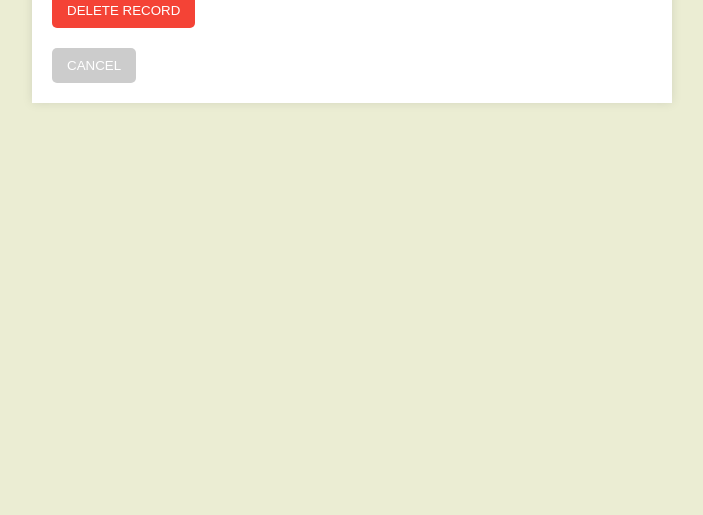
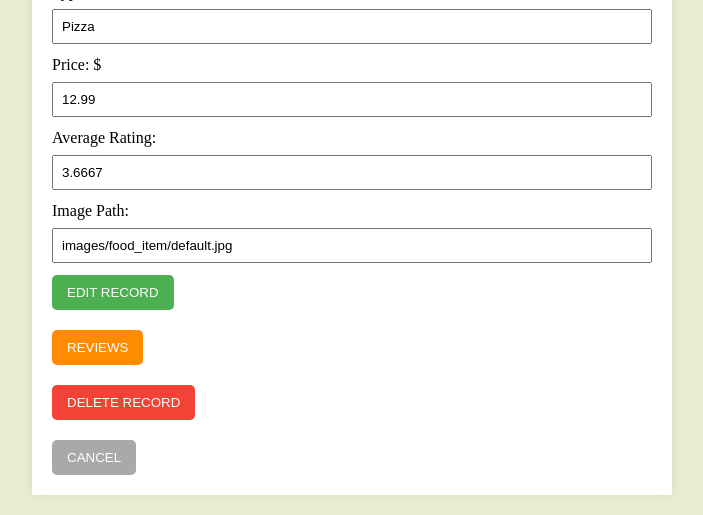
Before and after one commit to katelyn-candee/web_based_apps_group_project, a PHP site: page /food-details.php?food_item_id=1 in a window 1280 px wide. Shown: the part 609-1124 px from the top of the page, without its empty margins (288-991 px from the left). Before the commit the page ends 712 px from the top, so only its background shows below. Run offline with PHP 8.4, Linux system fonts and the light colour scheme; data comes from the database, SQL or seed files in the repository.

Commit message:
update html for food

```diff
--- a/food/food-details.php
+++ b/food/food-details.php
@@ -30,6 +30,18 @@
             margin-top: 20px;
         }
 
+		label {
+            display: block;
+            margin-bottom: 8px;
+        }
+
+        input {
+            width: 100%;
+            padding: 8px;
+            margin-bottom: 12px;
+            box-sizing: border-box;
+        }
+
         img {
             max-width: 100%;
             height: auto;
@@ -37,8 +49,24 @@
         }
 
         pre {
-            white-space: pre-wrap;
-        }
+			display: flex;
+			flex-direction: column;
+			background-color: #fff;
+			padding: 20px;
+			border-radius: 8px;
+			margin: 20px 0;
+			box-shadow: 0 4px 8px rgba(0, 0, 0, 0.1);
+		}
+
+		pre strong {
+			margin-right: 10px; /* Adjust as needed */
+			min-width: 120px; /* Adjust as needed */
+		}
+
+		pre a {
+			margin-bottom: 10px; /* Adjust as needed */
+		}
+
 
         .btn {
             background-color: #4caf50;
@@ -54,7 +82,11 @@
         }
 
         .btn-cancel {
-            background-color: #ccc;
+            background-color: #A9A9A9;
+        }
+
+		.btn-review {
+            background-color: #FF8C00;
         }
     </style>
 </head>
@@ -74,7 +106,10 @@ if (isset($_GET['food_item_id'])) {
 
     $food_item_id = $_GET['food_item_id'];
 
-    $query = "SELECT * FROM food_item WHERE food_item_id=$food_item_id ";
+    $query = "SELECT f.food_item_id, f.restaurant_id, f.name, f.description, f.type, f.price, f.photo, AVG(r.rating) AS 'rating' FROM food_item as f
+	JOIN review as r ON f.food_item_id = r.food_item_id
+	WHERE f.food_item_id=$food_item_id
+	GROUP BY food_item_id, restaurant_id, name, description, type, price, photo;";
 
     $result = $conn->query($query);
     if (!$result) die($conn->error);
@@ -90,16 +125,33 @@ if (isset($_GET['food_item_id'])) {
             ?>
 
             <form action='food-update.php?food_item_id=<?php echo $row['food_item_id']; ?>' method='post'>
-                <img src='<?php echo $photo; ?>' alt='Food Item Photo'>
-                <pre>
-                    Name: '<?php echo $row['name']; ?>'
-                    Description: '<?php echo $row['description']; ?>'
-                    Type: '<?php echo $row['type']; ?>'
-                    Price: $'<?php echo $row['price']; ?>'
-                </pre>
+
+				<img src='<?php echo $photo; ?>' alt='Food Item Photo'>
+                <label for="name">Name:</label>
+                <input type='text' name='name' value='<?php echo $row['name']; ?>' required readonly>
+
+                <label for="description">Description:</label>
+                <input type='text' name='description' value='<?php echo $row['description']; ?>' required readonly>
+
+                <label for="type">Type:</label>
+                <input type='text' name='type' value='<?php echo $row['type']; ?>' required readonly>
+
+                <label for="price">Price: $</label>
+                <input type='number' name='price' value='<?php echo $row['price']; ?>' required readonly>
+
+				<label for="rating">Average Rating:</label>
+                <input type='number' name='rating' value='<?php echo $row['rating']; ?>' required readonly>
+
+                <label for="photo">Image Path:</label>
+                <input type='text' name='photo' value='<?php echo $photo; ?>' required readonly>
+
 
                 <button type='submit' class='btn'>EDIT RECORD</button>
             </form>
+
+			<form action="../reviews/review-list.php?food_item=<?php echo $row['food_item_id']; ?>" method='post'>
+				<button type= 'submit' class='btn btn-review' >REVIEWS</button>
+			</form>
 
             <form action='food-delete.php' method='post'>
                 <input type='hidden' name='delete' value='yes'>
```
Also changed, not shown: food/food-update.php (+8 -2 lines), food/food-view.php (+13 -6 lines).
